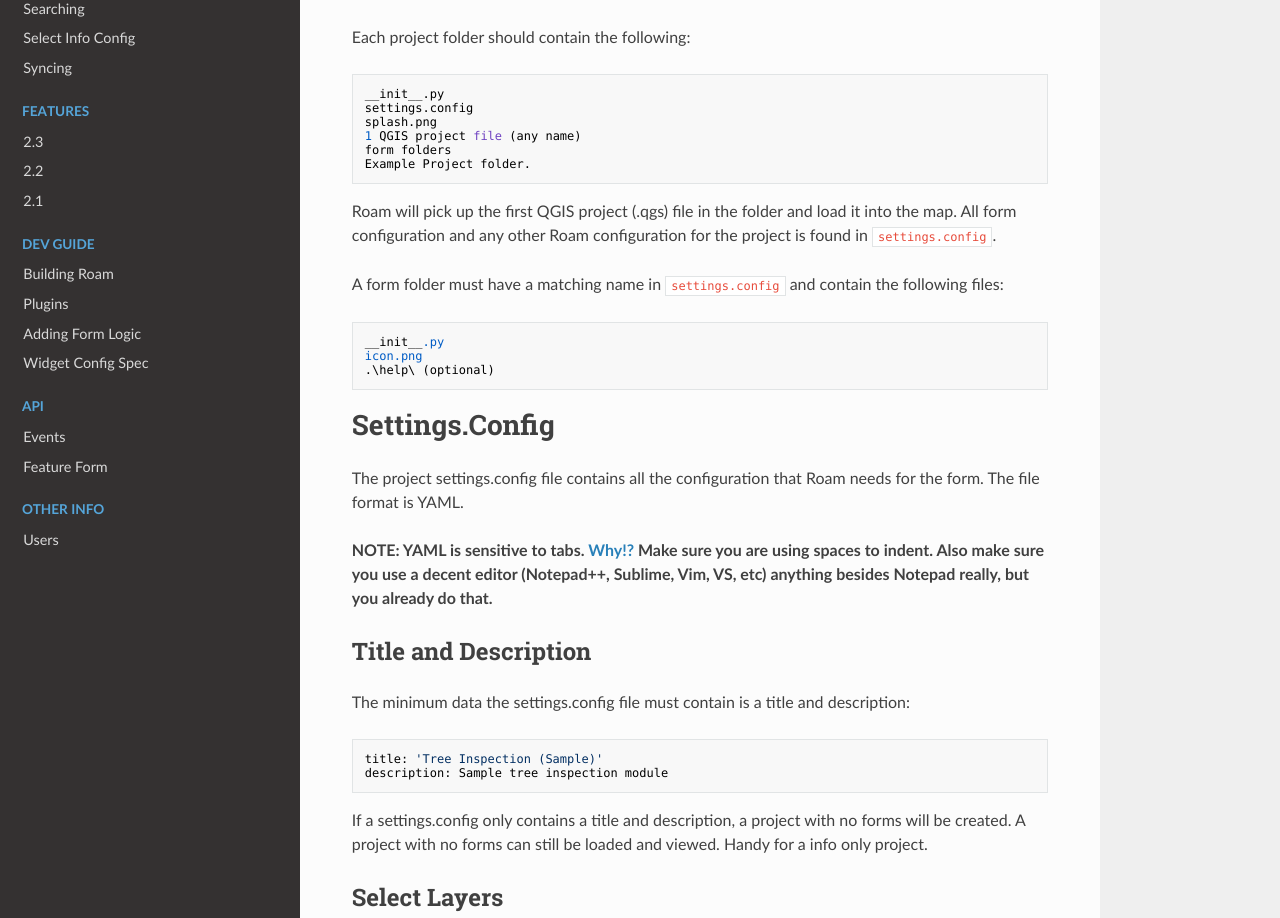
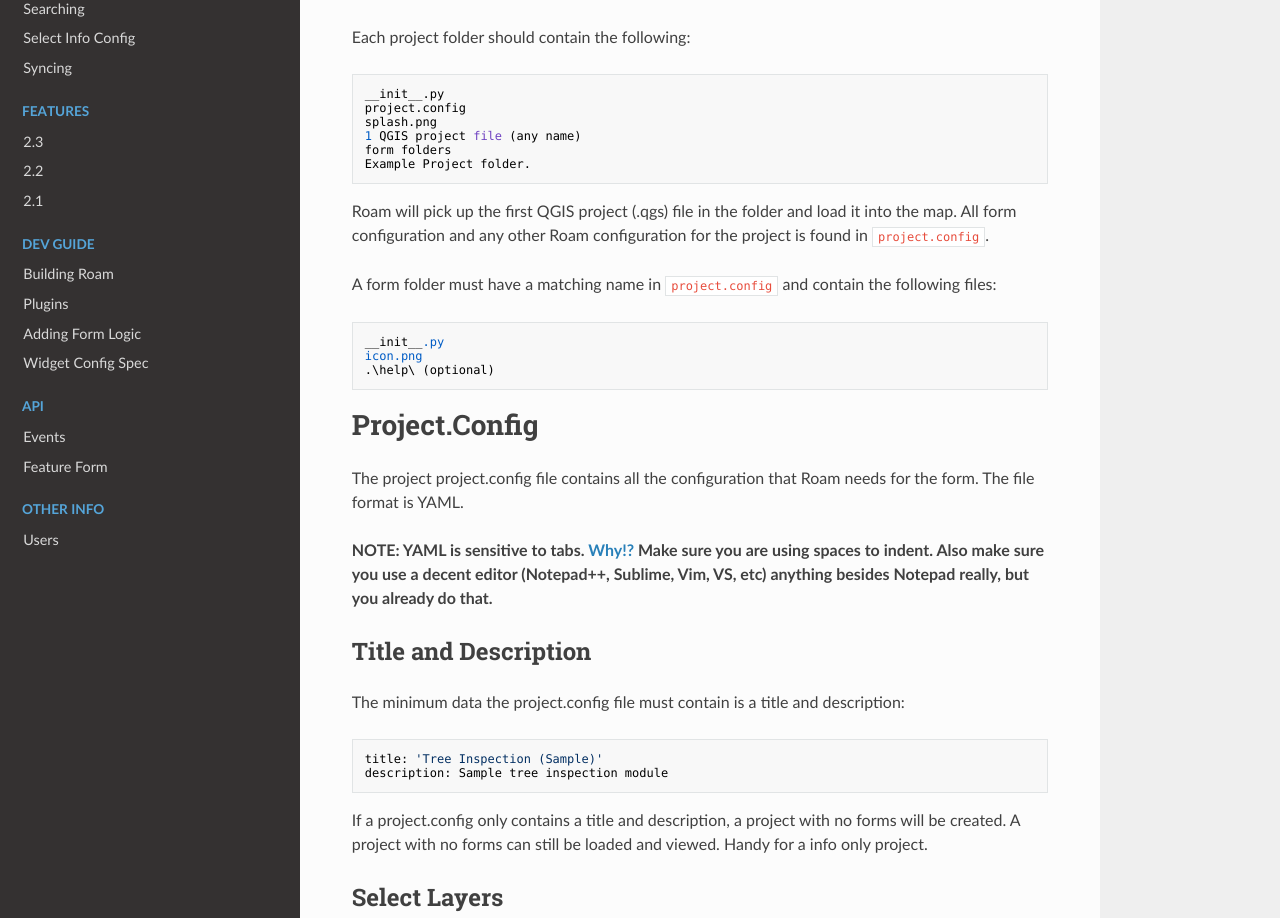
Before and after one commit to roam-qgis/Roam-docs, an MkDocs documentation site: the page built from docs/admin-guide/projectformat.md, in a window 1280 px wide and 1400 px high. Shown: the part 303-1221 px from the top of the window. Built offline with MkDocs 1.6.1, drawn with Linux system fonts in a browser that asks for light colours; nearby versions of some CDN libraries; old or Windows-style settings are respelled for this version of MkDocs; some of the changed text lies outside the part shown.

````diff
--- a/docs/admin-guide/projectformat.md
+++ b/docs/admin-guide/projectformat.md
@@ -9,37 +9,37 @@ Note: Project folders should have no spaces or special characters in the name.
 Each project folder should contain the following:
 
 	__init__.py
-	settings.config
+	project.config
 	splash.png
 	1 QGIS project file (any name)
 	form folders
 	Example Project folder.
 
 
-Roam will pick up the first QGIS project (.qgs) file in the folder and load it into the map.  All form configuration and any other Roam configuration for the project is found in ``settings.config``.
+Roam will pick up the first QGIS project (.qgs) file in the folder and load it into the map.  All form configuration and any other Roam configuration for the project is found in ``project.config``.
 
-A form folder must have a matching name in ``settings.config`` and contain the following files:
+A form folder must have a matching name in ``project.config`` and contain the following files:
 
 	__init__.py
 	icon.png
 	.\help\ (optional)
 
-# Settings.Config
+# Project.Config
 
-The project settings.config file contains all the configuration that Roam needs for the form.  The file format is YAML.
+The project project.config file contains all the configuration that Roam needs for the form.  The file format is YAML.
 
 **NOTE: YAML is sensitive to tabs. [Why!?](http://www.yaml.org/faq.html) Make sure you are using spaces to indent. Also make sure you use a decent editor (Notepad++, Sublime, Vim, VS, etc) anything besides Notepad really, but you already do that.**
 
 ## Title and Description
 
-The minimum data the settings.config file must contain is a title and description:
+The minimum data the project.config file must contain is a title and description:
 
 ```python
 title: 'Tree Inspection (Sample)'
 description: Sample tree inspection module
 ```
 
-If a settings.config only contains a title and description,  a project with no forms will be created.  A project with no forms can still be loaded and viewed.  Handy for a info only project.
+If a project.config only contains a title and description,  a project with no forms will be created.  A project with no forms can still be loaded and viewed.  Handy for a info only project.
 
 ## Select Layers
 
@@ -58,7 +58,7 @@ selectlayers:
     - 'Main Roads'
 ```
 
-If this is not found in the ``settings.config`` file all layers will be selectable and the order is based on the project file order.
+If this is not found in the ``project.config`` file all layers will be selectable and the order is based on the project file order.
 
 ## Providers
 
````
Also changed, not shown: docs/admin-guide/ProjectUpdating.md (added, +8 -0 lines), docs/images/release-capture.png (added), docs/images/release.PNG (added).
